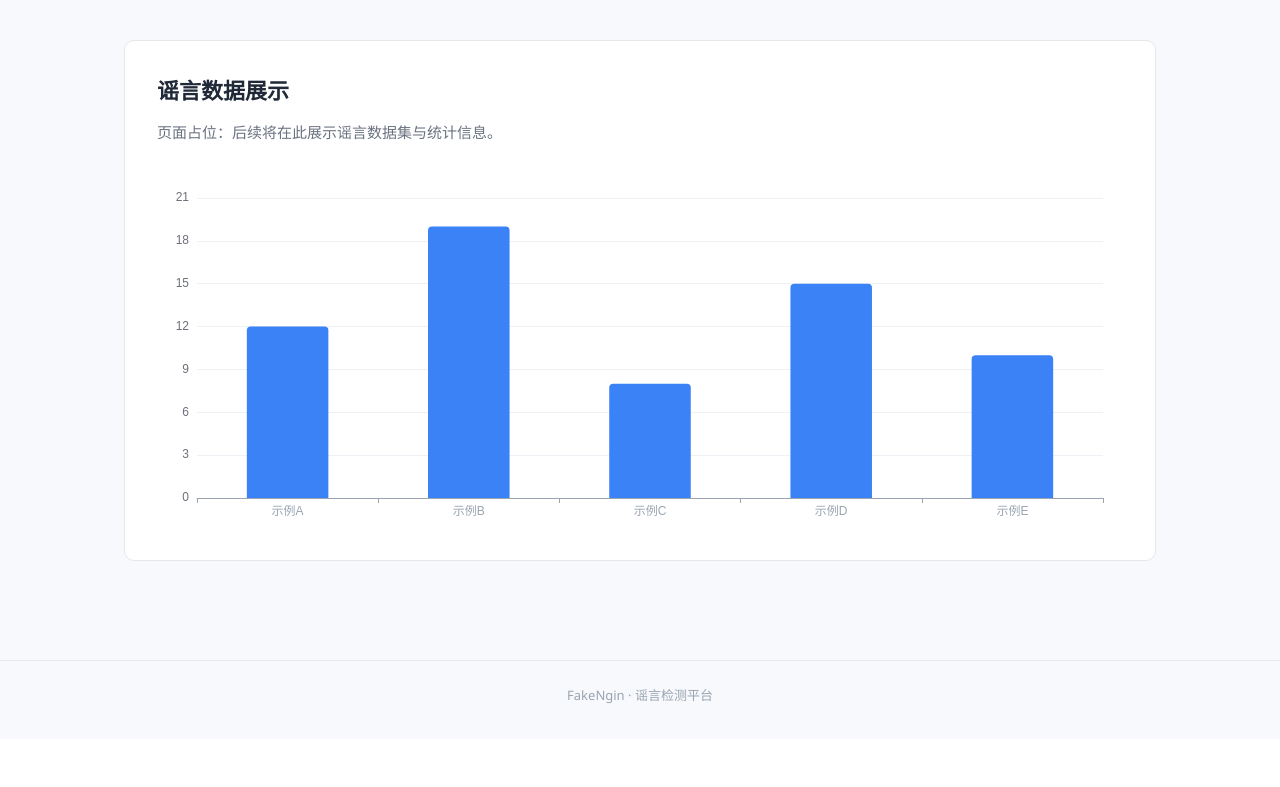
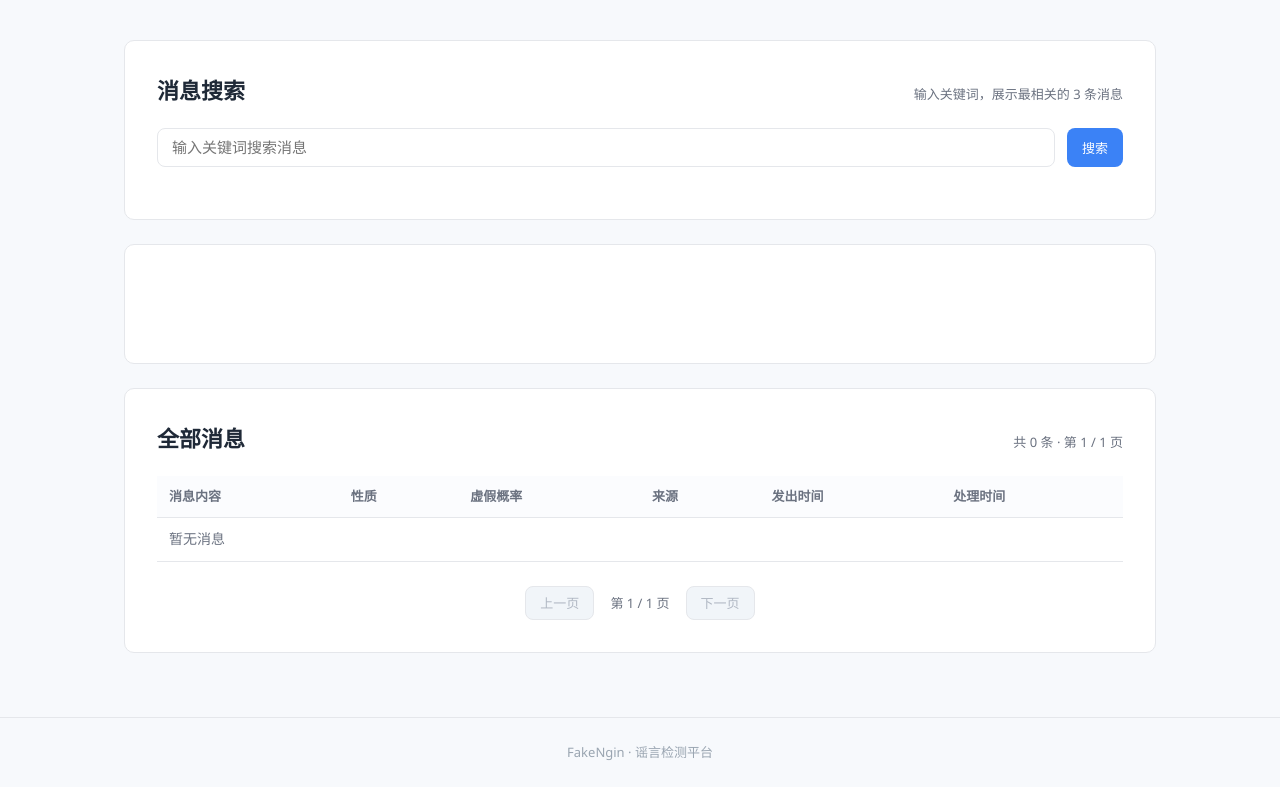
Before and after one commit to Impossible-ccx/FakeNgin, a Flask app: page /data in a window 1280 px wide. Shown: the part 61-848 px from the top of the page. Before the commit the page ends 765 px from the top, so only its background shows below. Run offline with Flask 3, Linux system fonts and the light colour scheme.

Commit message:
制作数据展示页面

```diff
--- a/requirements.txt
+++ b/requirements.txt
@@ -1,2 +1,3 @@
 Flask==3.1.2
 Pandas==2.3.1
+jieba==0.42.1
--- a/src/webapp/newsdata.py
+++ b/src/webapp/newsdata.py
@@ -105,6 +105,16 @@ def load_all():
     return pd.concat(frames, ignore_index=True)
 
 
+# ------------------------------------------------------------------ 搜索
+
+def search_messages(query, limit=3):
+    """按查询返回高相关消息（搜索算法暂未实现，先返回空列表）。
+
+    返回元素为与 load_all() 行结构一致的 dict。
+    """
+    return []
+
+
 # ------------------------------------------------------------------ 写入
 
 def append_message(data):
--- a/src/webapp/routes/data.py
+++ b/src/webapp/routes/data.py
@@ -1,10 +1,36 @@
 """谣言数据展示页。"""
 
-from flask import render_template
+from flask import render_template, request
 
+from .. import newsdata
 from . import main
+
+PAGE_SIZE = 20
 
 
 @main.route("/data")
 def data():
-    return render_template("data.html")
+    page = request.args.get("page", 1, type=int)
+    if page < 1:
+        page = 1
+    query = request.args.get("q", "").strip()
+
+    message_table = newsdata.load_all()
+    total = len(message_table)
+    total_pages = max(1, (total + PAGE_SIZE - 1) // PAGE_SIZE)
+    if page > total_pages:
+        page = total_pages
+
+    start = (page - 1) * PAGE_SIZE
+    rows = message_table.iloc[start:start + PAGE_SIZE].to_dict("records")
+    search_results = newsdata.search_messages(query, limit=3) if query else []
+
+    return render_template(
+        "data.html",
+        rows=rows,
+        query=query,
+        search_results=search_results,
+        page=page,
+        total=total,
+        total_pages=total_pages,
+    )
--- a/web/static/css/style.css
+++ b/web/static/css/style.css
@@ -342,6 +342,38 @@ a {
     font-size: 13px;
 }
 
+.panel-blank {
+    min-height: 120px;
+}
+
+.search-bar {
+    display: flex;
+    gap: 12px;
+    margin-bottom: 20px;
+}
+
+.search-bar input[type="text"] {
+    flex: 1;
+    padding: 10px 14px;
+    border: 1px solid var(--line);
+    border-radius: 8px;
+    font-size: 15px;
+    outline: none;
+    transition: border-color 0.15s, box-shadow 0.15s;
+}
+
+.search-bar input[type="text"]:focus {
+    border-color: var(--blue);
+    box-shadow: 0 0 0 3px rgba(59, 130, 246, 0.15);
+}
+
+.search-empty {
+    color: var(--muted);
+    margin: 0;
+    padding: 20px 0;
+    text-align: center;
+}
+
 /* --------------------------------------------------------------- form */
 .form-grid {
     display: grid;
--- a/web/templates/data.html
+++ b/web/templates/data.html
@@ -1,42 +1,103 @@
 {% extends "base.html" %}
+{% set nature_class = {'虚假': 'fake', '真实': 'real', '中立': 'neutral', '未校验': 'unknown'} %}
 
 {% block title %}FakeNgin · 谣言数据展示{% endblock %}
 
-{% block head %}
-<script src="{{ url_for('static', filename='echarts.min.js') }}"></script>
-{% endblock %}
-
 {% block content %}
 <section class="panel">
-    <h2>谣言数据展示</h2>
-    <p class="placeholder-note">页面占位：后续将在此展示谣言数据集与统计信息。</p>
-    <div id="data-chart" class="chart"></div>
+    <div class="panel-head">
+        <h2>消息搜索</h2>
+        <span class="panel-meta">输入关键词，展示最相关的 3 条消息</span>
+    </div>
+
+    <form class="search-bar" method="get" action="{{ url_for('main.data') }}">
+        <input type="text" name="q" value="{{ query }}" placeholder="输入关键词搜索消息">
+        <button type="submit" class="btn btn-primary">搜索</button>
+    </form>
+
+    {% if query %}
+        {% if search_results %}
+        <div class="table-wrap">
+            <table class="msg-table">
+                <thead>
+                    <tr>
+                        <th>消息内容</th>
+                        <th>性质</th>
+                        <th>虚假概率</th>
+                        <th>来源</th>
+                        <th>发出时间</th>
+                        <th>处理时间</th>
+                    </tr>
+                </thead>
+                <tbody>
+                    {% for r in search_results %}
+                    <tr>
+                        <td class="cell-content"><div class="clamp">{{ r.content }}</div></td>
+                        <td><span class="nature nature-{{ nature_class.get(r.nature, 'unknown') }}">{{ r.nature }}</span></td>
+                        <td>{% if r.fake_probability %}{{ r.fake_probability }}%{% else %}<span class="muted">—</span>{% endif %}</td>
+                        <td>{{ r.source }}</td>
+                        <td class="cell-time">{{ r.publish_time or '—' }}</td>
+                        <td class="cell-time">{{ r.process_time or '—' }}</td>
+                    </tr>
+                    {% endfor %}
+                </tbody>
+            </table>
+        </div>
+        {% else %}
+        <p class="search-empty">暂无相关结果</p>
+        {% endif %}
+    {% endif %}
+</section>
+
+<section class="panel panel-blank"></section>
+
+<section class="panel">
+    <div class="panel-head">
+        <h2>全部消息</h2>
+        <span class="panel-meta">共 {{ total }} 条 · 第 {{ page }} / {{ total_pages }} 页</span>
+    </div>
+
+    <div class="table-wrap">
+        <table class="msg-table">
+            <thead>
+                <tr>
+                    <th>消息内容</th>
+                    <th>性质</th>
+                    <th>虚假概率</th>
+                    <th>来源</th>
+                    <th>发出时间</th>
+                    <th>处理时间</th>
+                </tr>
+            </thead>
+            <tbody>
+                {% for r in rows %}
+                <tr>
+                    <td class="cell-content"><div class="clamp">{{ r.content }}</div></td>
+                    <td><span class="nature nature-{{ nature_class.get(r.nature, 'unknown') }}">{{ r.nature }}</span></td>
+                    <td>{% if r.fake_probability %}{{ r.fake_probability }}%{% else %}<span class="muted">—</span>{% endif %}</td>
+                    <td>{{ r.source }}</td>
+                    <td class="cell-time">{{ r.publish_time or '—' }}</td>
+                    <td class="cell-time">{{ r.process_time or '—' }}</td>
+                </tr>
+                {% else %}
+                <tr><td colspan="6" class="empty">暂无消息</td></tr>
+                {% endfor %}
+            </tbody>
+        </table>
+    </div>
+
+    <div class="pagination">
+        {% if page > 1 %}
+        <a class="btn btn-sm" href="{{ url_for('main.data', page=page-1, q=query or None) }}">上一页</a>
+        {% else %}
+        <span class="btn btn-sm btn-disabled">上一页</span>
+        {% endif %}
+        <span class="page-info">第 {{ page }} / {{ total_pages }} 页</span>
+        {% if page < total_pages %}
+        <a class="btn btn-sm" href="{{ url_for('main.data', page=page+1, q=query or None) }}">下一页</a>
+        {% else %}
+        <span class="btn btn-sm btn-disabled">下一页</span>
+        {% endif %}
+    </div>
 </section>
 {% endblock %}
-
-{% block scripts %}
-<script>
-    var chart = echarts.init(document.getElementById('data-chart'));
-    chart.setOption({
-        tooltip: { trigger: 'axis' },
-        grid: { left: 40, right: 20, top: 30, bottom: 30 },
-        xAxis: {
-            type: 'category',
-            data: ['示例A', '示例B', '示例C', '示例D', '示例E'],
-            axisLine: { lineStyle: { color: '#9aa5b1' } }
-        },
-        yAxis: {
-            type: 'value',
-            axisLine: { show: false },
-            splitLine: { lineStyle: { color: '#eef1f5' } }
-        },
-        series: [{
-            type: 'bar',
-            data: [12, 19, 8, 15, 10],
-            itemStyle: { color: '#3b82f6', borderRadius: [4, 4, 0, 0] },
-            barWidth: '45%'
-        }]
-    });
-    window.addEventListener('resize', function () { chart.resize(); });
-</script>
-{% endblock %}
```
